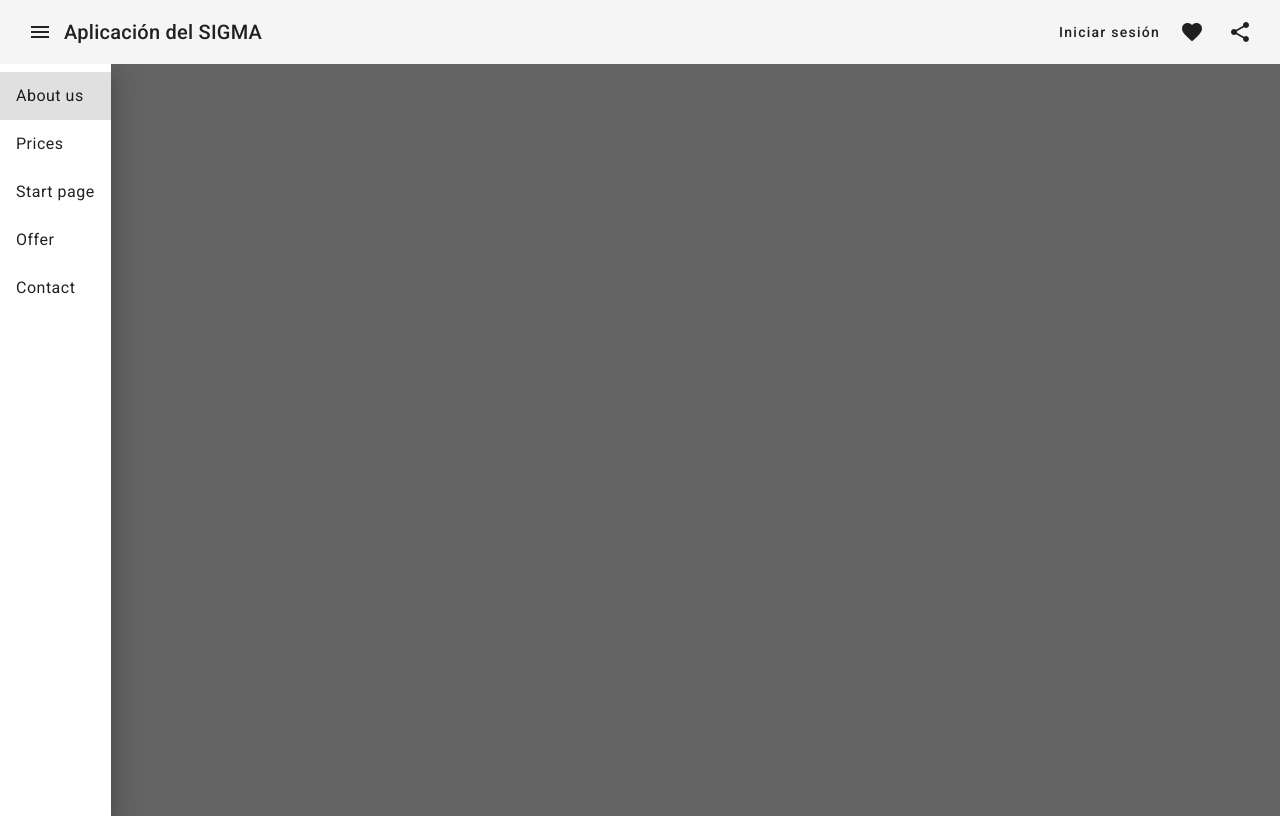
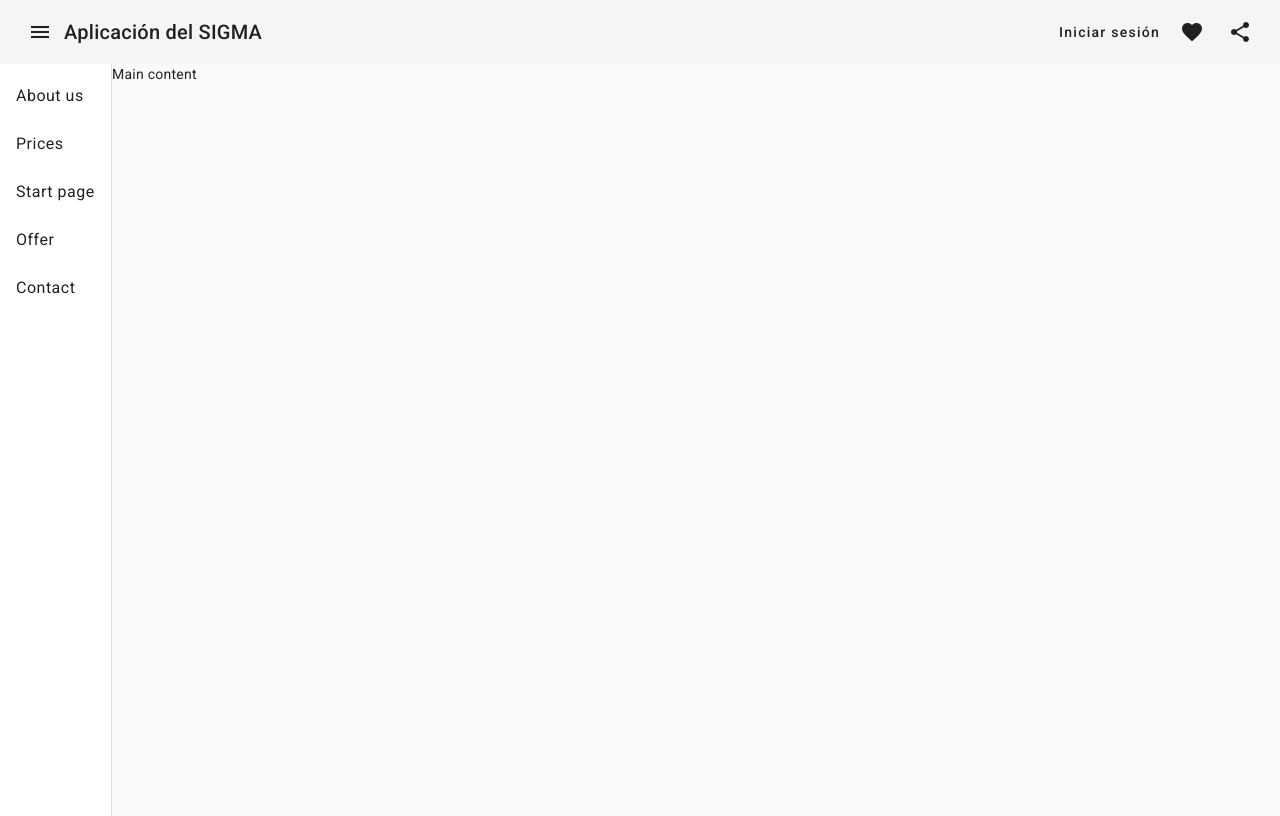
Before and after one commit to famicab/angular-showcase, an Angular app: page / in a window 1280 px wide. Built offline with nearby package versions, Linux system fonts and the light colour scheme.

Commit message:
Remove overlay in main-content when menu is open

```diff
--- a/src/app/app.component.html
+++ b/src/app/app.component.html
@@ -15,7 +15,7 @@
   </button>
 </mat-toolbar>
 <mat-sidenav-container class="container">
-  <mat-sidenav mode="over" opened #sidenav class="sidenav">
+  <mat-sidenav mode="side" opened #sidenav class="sidenav">
     <mat-nav-list>
       <a mat-list-item routerLink="/about-us">About us</a>
       <a mat-list-item routerLink="/prices">Prices</a>
```
